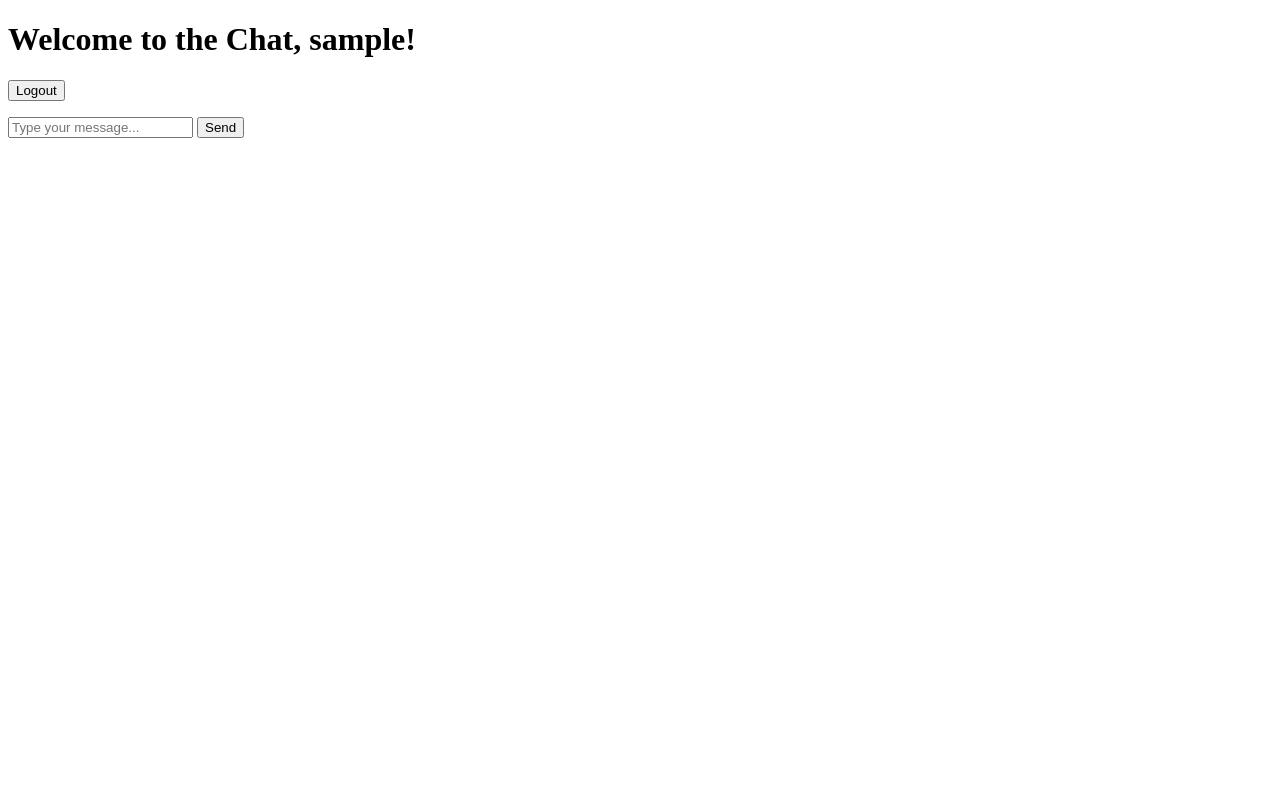
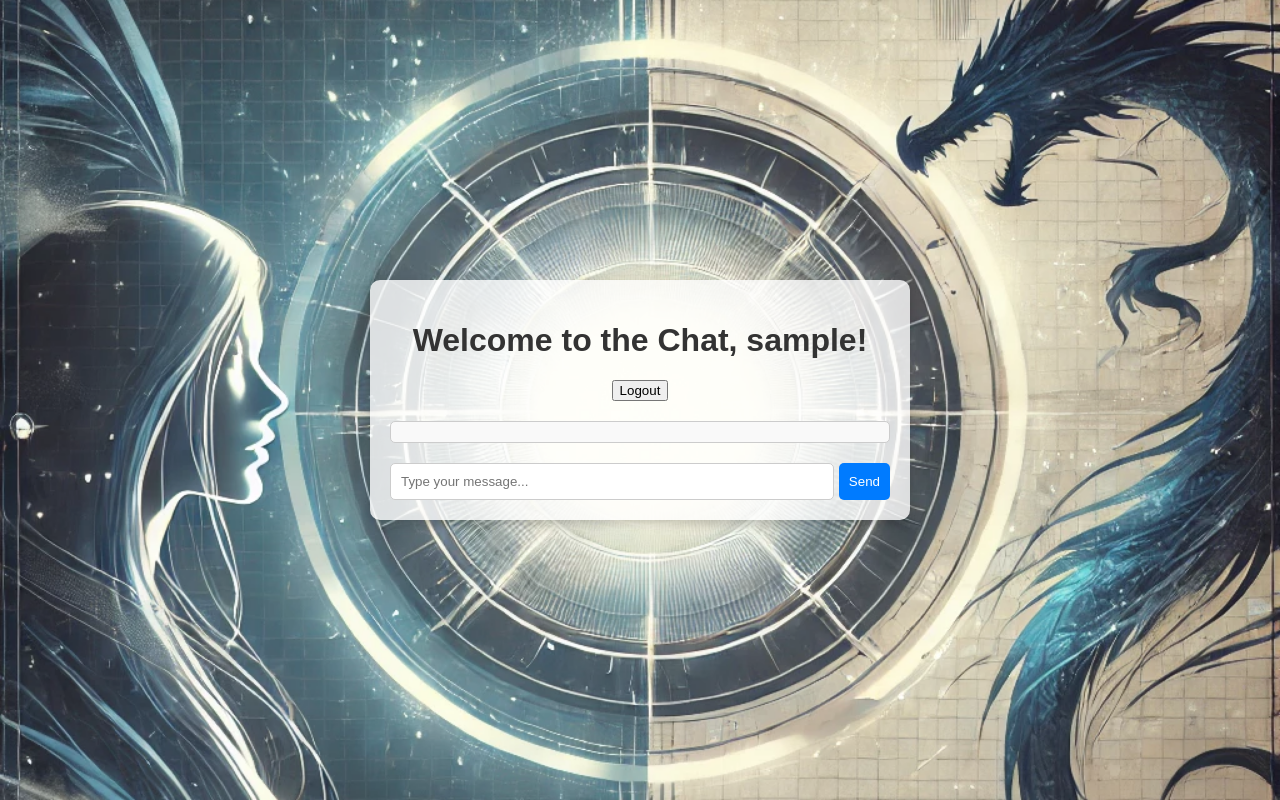
Before and after one commit to thundergodr/ai_portal, a Flask app: page /chat in a window 1280 px wide. Run offline with Flask 2, Linux system fonts and the light colour scheme; the visitor is signed in with stand-in values (Sample User, id 1); data comes from the database, SQL or seed files in the repository; some libraries are stand-ins or nearby versions.

Commit message:
Added chat background and UI enhancements for chat page

```diff
--- a/templates/chat.html
+++ b/templates/chat.html
@@ -5,6 +5,90 @@
     <meta name="viewport" content="width=device-width, initial-scale=1.0">
     <title>Chat</title>
     <script src="https://cdnjs.cloudflare.com/ajax/libs/socket.io/4.0.1/socket.io.min.js"></script>
+    <style>
+        /* Set the background image */
+        body {
+            background-image: url("{{ url_for('static', filename='images/chat_background.png.webp') }}");
+            background-size: cover;
+            background-position: center;
+            background-repeat: no-repeat;
+            font-family: Arial, sans-serif;
+            margin: 0;
+            display: flex;
+            justify-content: center;
+            align-items: center;
+            height: 100vh;
+        }
+
+        /* Chat container */
+        .chat-container {
+            background-color: rgba(255, 255, 255, 0.8); /* Semi-transparent background */
+            border-radius: 10px;
+            padding: 20px;
+            width: 100%;
+            max-width: 500px;
+            box-shadow: 0px 4px 10px rgba(0, 0, 0, 0.2);
+        }
+
+        /* Header */
+        h1 {
+            text-align: center;
+            color: #333;
+        }
+
+        /* Logout button */
+        form[action="{{ url_for('logout') }}"] {
+            text-align: center;
+            margin-bottom: 20px;
+        }
+
+        /* Messages list */
+        #messages {
+            list-style-type: none;
+            padding: 0;
+            max-height: 300px;
+            overflow-y: auto;
+            margin-bottom: 20px;
+            border: 1px solid #ccc;
+            border-radius: 5px;
+            padding: 10px;
+            background-color: #f9f9f9;
+        }
+
+        /* Message items */
+        #messages li {
+            margin-bottom: 10px;
+            color: #333;
+        }
+
+        /* Input form */
+        #chat-form {
+            display: flex;
+            gap: 5px;
+        }
+
+        /* Input field */
+        #chat-input {
+            flex: 1;
+            padding: 10px;
+            border: 1px solid #ccc;
+            border-radius: 5px;
+        }
+
+        /* Send button */
+        #chat-form button {
+            padding: 10px;
+            border: none;
+            background-color: #007BFF;
+            color: white;
+            border-radius: 5px;
+            cursor: pointer;
+        }
+
+        #chat-form button:hover {
+            background-color: #0056b3;
+        }
+    </style>
     <script>
         document.addEventListener("DOMContentLoaded", function () {
             // Initialize the socket connection
@@ -19,20 +103,23 @@
                 const item = document.createElement('li');
                 item.textContent = `${msg.username}: ${msg.message}`;
                 messages.appendChild(item);
-                window.scrollTo(0, document.body.scrollHeight);
+                messages.scrollTop = messages.scrollHeight;
             });
 
             // Handle form submission to send a message
             form.onsubmit = function (e) {
                 e.preventDefault();
-                const message = input.value;
+                const message = input.value.trim();
+                if (message) {
                     socket.emit('message', { 'username': username, 'message': message });
                     input.value = '';
+                }
             };
         });
     </script>
 </head>
 <body>
+    <div class="chat-container">
         <h1>Welcome to the Chat, {{ username }}!</h1>
 
         <!-- Logout button -->
@@ -48,5 +135,6 @@
             <input id="chat-input" autocomplete="off" placeholder="Type your message...">
             <button type="submit">Send</button>
         </form>
+    </div>
 </body>
 </html>
```
Also changed, not shown: static/images/chat_background.png.webp (added). Lines whose indentation alone changed are shown as unchanged.
